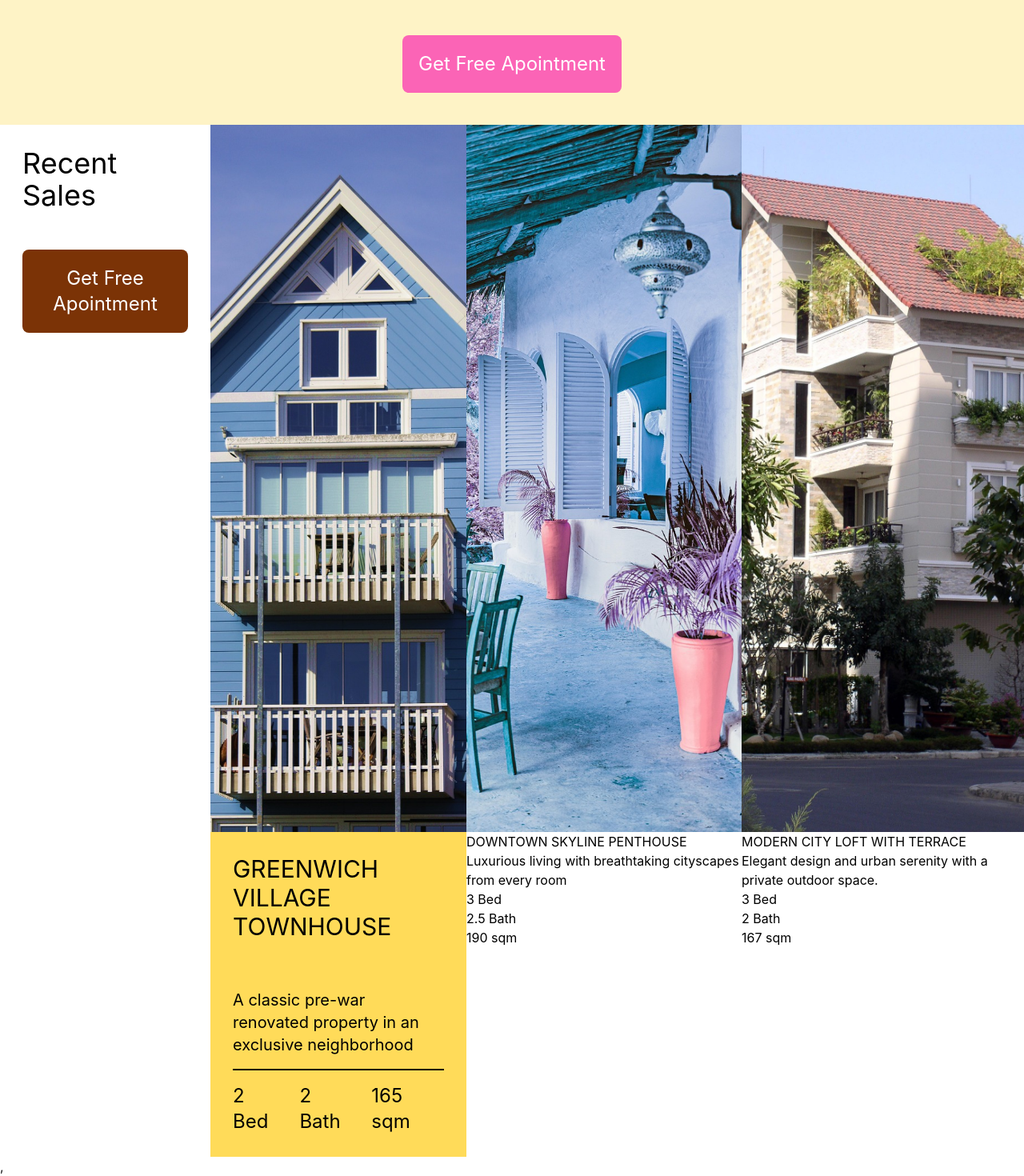
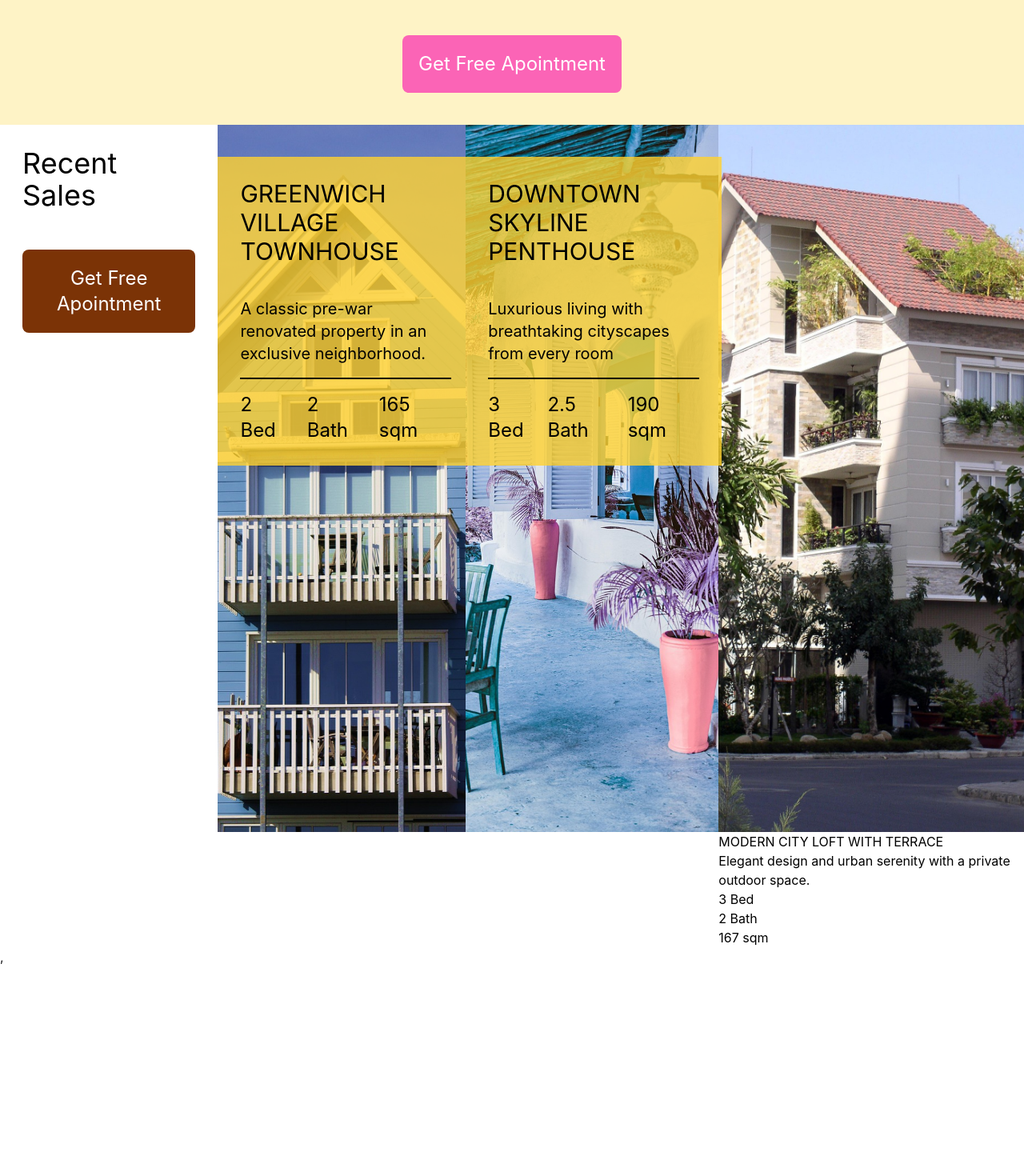
Before and after one commit to acquah-forever/my-realEstate, a React (Vite) app: page / in a window 1280 px wide. Shown: the part 5143-6613 px from the top of the page at 80% size. After the commit the page ends 6351 px from the top, so only its background shows below. Built offline with nearby package versions, Linux system fonts and the light colour scheme.

Commit message:
updated flex

```diff
--- a/src/components/RecentSales.jsx
+++ b/src/components/RecentSales.jsx
@@ -14,11 +14,13 @@ const RecentSales = () => {
             </div>
 
             <div className='flex'>
+                <div className='relative'>
                     <div>
                         <img className='w-98 h-221 object-cover' src={House1} alt='house1' />
-                    <div className='bg-amber-300/80 p-7 w-80'>
-                        <h1 className='mb-15 text-3xl'>GREENWICH VILLAGE TOWNHOUSE</h1>
-                        <h2 className='mb-4 text-xl'>A classic pre-war renovated property in an exclusive neighborhood</h2>
+                    </div>
+                    <div className='absolute top-10 bg-amber-300/80 p-7 w-80'>
+                        <h1 className='mb-10 text-3xl'>GREENWICH VILLAGE TOWNHOUSE</h1>
+                        <h2 className='mb-4 text-xl'>A classic pre-war renovated property in an exclusive neighborhood.</h2>
                         <div className='border-t-2 mb-4'></div>
                         <div className='flex gap-5 text-2xl'>
                             <h1>2 Bed</h1>
@@ -27,14 +29,20 @@ const RecentSales = () => {
                         </div>
                     </div>
                 </div>
+                <div className='relative'>
                     <div>
                         <img className='w-100 h-221 object-cover' src={House2} alt='house2' />
-                    <h1>DOWNTOWN SKYLINE PENTHOUSE</h1>
-                    <h2>Luxurious living with breathtaking cityscapes from every room</h2>
-                    <div></div>
+                    </div>
+                    <div className='absolute top-10 bg-amber-300/80 p-7 w-80'>
+                        <h1 className='mb-10 text-3xl'>DOWNTOWN SKYLINE PENTHOUSE</h1>
+                        <h2 className='mb-4 text-xl'>Luxurious living with breathtaking cityscapes from every room</h2>
+                        <div className='border-t-2 mb-4'></div>
+                        <div className='flex gap-3 text-2xl'>
                             <h1>3 Bed</h1>
                             <h1>2.5 Bath</h1>
                             <h1>190 sqm</h1>
+                        </div>
+                    </div>
                 </div>
                 <div>
                     <img className='w-md h-221 object-cover' src={House3} alt='house3' />
```
Lines whose indentation alone changed are shown as unchanged.
